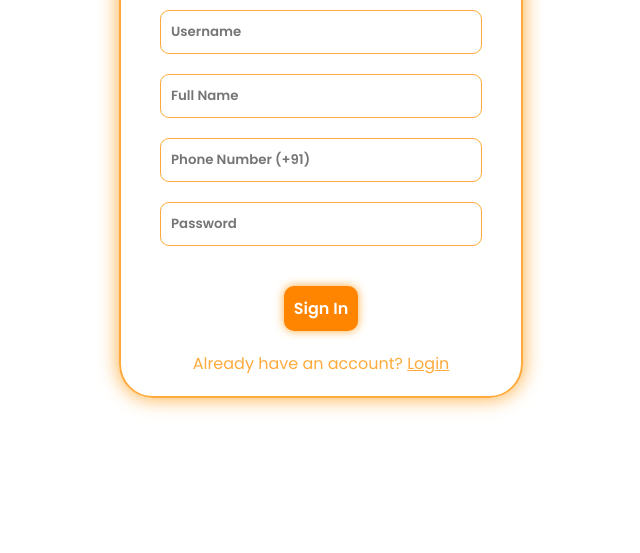
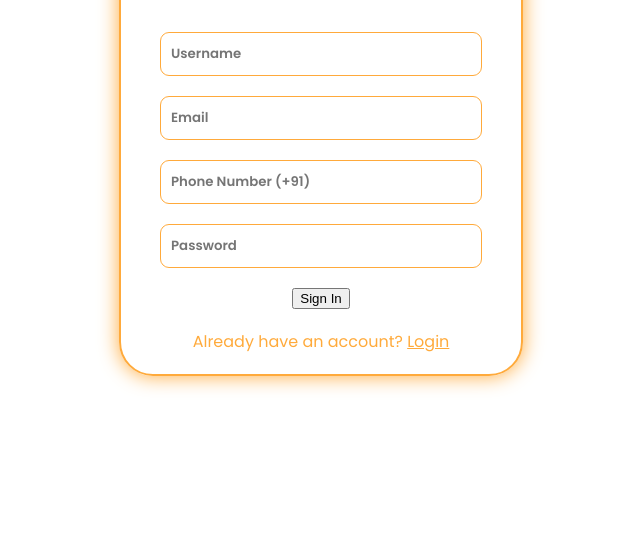
Before and after one commit to NehaKamath29/WAD, a website: page signup.html in a window 1280 px wide. Shown: the part 263-816 px from the top of the page, without its empty margins (319-959 px from the left). Drawn offline with Linux system fonts and the light colour scheme; files that its build step writes are made by us from their sources.

Commit message:
Add files via upload

```diff
--- a/signup.html
+++ b/signup.html
@@ -1,31 +1,41 @@
 <!DOCTYPE html>
 <html lang="en">
+
 <head>
   <meta charset="UTF-8" />
   <meta http-equiv="X-UA-Compatible" content="IE=edge" />
   <meta name="viewport" content="width=device-width, initial-scale=1.0" />
-    <link rel="stylesheet" href="./css/signup.css" />
+  <link rel="stylesheet" href="./signup.css" />
   <title>Signup</title>
 </head>
+
 <body>
   <div class="login-container">
     <h1>Create an account</h1>
-      <input type="text" class="inputs username" placeholder="Username" />
-      <input type="text" class="inputs name" placeholder="Full Name" />
-      <input
-        type="text"
-        class="inputs number"
-        placeholder="Phone Number (+91)"
-      />
-      <input
-        type="password"
-        class="inputs password"
-        placeholder="Password"
-      /><br />
-      <button class="btn-1">sign in</button>
+    <!-- <form aciton ="hotels.html" name="myForm" onsubmit="return check()" method="post"> -->
+    <div id="name">
+      <input type="text" id="username" class="inputs username" placeholder="Username" />
+      <div class="formerror"> </div>
+    </div>
+    <div id="email1">
+      <input type="email" id="email" class="inputs name" placeholder="Email" />
+      <div class="formerror"> </div>
+    </div>
+    <div id="ph1">
+      <input type="number" id="ph" class="inputs number" placeholder="Phone Number (+91)" />
+      <div class="formerror"> </div>
+    </div>
+    <div id="password1">
+      <input type="password" id="password" class="inputs password" placeholder="Password" /><br />
+      <div class="formerror"> </div>
+    </div>
+    <input type="submit" value="Sign In" onclick="check()">
+    <!-- </form> -->
     <div class="already">
       Already have an account? <a href="./login.html">Login</a>
     </div>
   </div>
+  <script src="signup.js"></script>
 </body>
+
 </html>
--- /dev/null
+++ b/signup.js
@@ -0,0 +1,110 @@
+function check() {
+    password = document.getElementById("password").value;
+    char1 = password.charAt(0)
+    let pattern = /\d/g;
+    let pattern1 = /[A-Z]/g;
+    let pattern2 = /[a-z]/g;
+    let pattern3 = /[`!@#$%^&*()_+\-=\[\]{};':"\\|,.<>\/?~]/
+    var mailformat = /^\w+([\.-]?\w+)*@\w+([\.-]?\w+)*(\.\w{2,3})+$/;
+
+    my_email = document.getElementById("email").value
+    clearErrors()
+
+
+
+    if (document.getElementById("username").value == "") {
+
+        seterror("name", "*username should not be blank");
+        returnval = false;
+        document.getElementById("username").focus()
+    } else {
+        returnval = true;
+    }
+
+    if (returnval == true) {
+
+        if (!(my_email.match(mailformat))) {
+
+
+            seterror("email1", "*You have entered an invalid email address!");
+            document.getElementById("email").focus()
+            returnval = false;
+        } else {
+            returnval = true;
+        }
+    }
+
+    if (returnval == true) {
+
+        if ((document.getElementById("ph").value).length != 10) {
+
+            seterror("ph1", "*Ph no should have 10 digits!");
+            returnval = false;
+            document.getElementById("ph").focus()
+
+        } else {
+            returnval = true;
+        }
+    }
+    if (returnval == true) {
+
+        if (password.length < 8) {
+
+            seterror("password1", "*Ph no should have 10 digits!");
+            returnval = false;
+            document.getElementById("password").focus()
+
+
+        } else if (pattern.test(char1)) {
+
+            seterror("password1", "*password cannot start with number!");
+            returnval = false;
+            document.getElementById("password").focus()
+        }
+
+        // } else if (pattern1.test(password) == false) {
+
+        //     seterror("password1", "*password should have atleast one uppercas!");
+        //     returnval = false;
+
+        // }
+         else if (pattern2.test(password) == false) {
+
+        seterror("password1", "*password should have atleast one lowercase!");
+        document.getElementById("password").focus()
+
+        returnval = false;
+
+    } else if (pattern3.test(password) == false) {
+
+        seterror("password1", "*password should have atleast one special character!");
+        document.getElementById("password").focus()
+        returnval = false;
+
+    } else {
+        returnval = true
+    }
+}
+
+if (returnval == true) {
+    window.location = "hotels.html"
+}
+
+}
+
+function clearErrors() {
+
+    errors = document.getElementsByClassName('formerror');
+    for (let item of errors) {
+        item.innerHTML = "";
+    }
+
+
+}
+
+function seterror(id, error) {
+    //sets error inside tag of id
+    element = document.getElementById(id);
+    element.getElementsByClassName('formerror')[0].innerHTML = error;
+
+}
```
Lines whose indentation alone changed are shown as unchanged.
